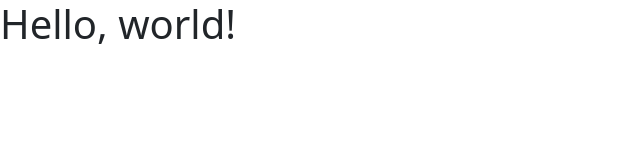
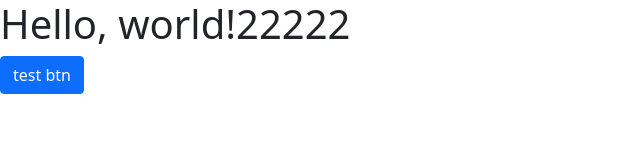
Before and after one commit to BBongDDa22/bbongdda22.github.io, a plain HTML site: page index.html in a window 1280 px wide. Shown: the whole page, without its empty margins (0-640 px from the left). Drawn offline with nearby package versions, Linux system fonts and the light colour scheme.

Commit message:
버튼 추가됨
버튼 추가됨

```diff
--- a/index.html
+++ b/index.html
@@ -11,7 +11,8 @@
     <title>Hello, world!</title>
   </head>
   <body>
-    <h1>Hello, world!</h1>
+    <h1>Hello, world!22222</h1>
+    <button class="btn btn-primary">test btn</button>
 
     <!-- Optional JavaScript; choose one of the two! -->
 
```
